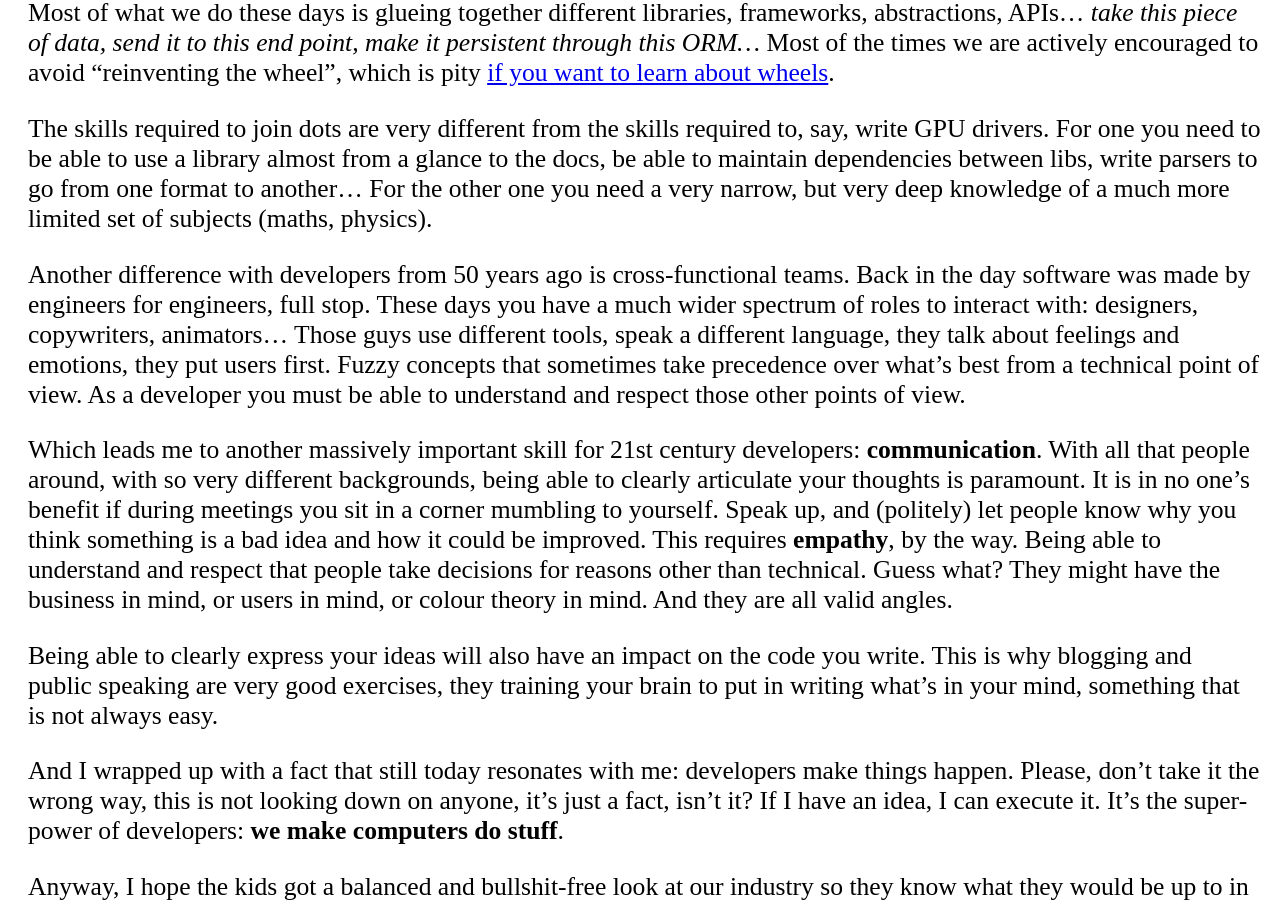
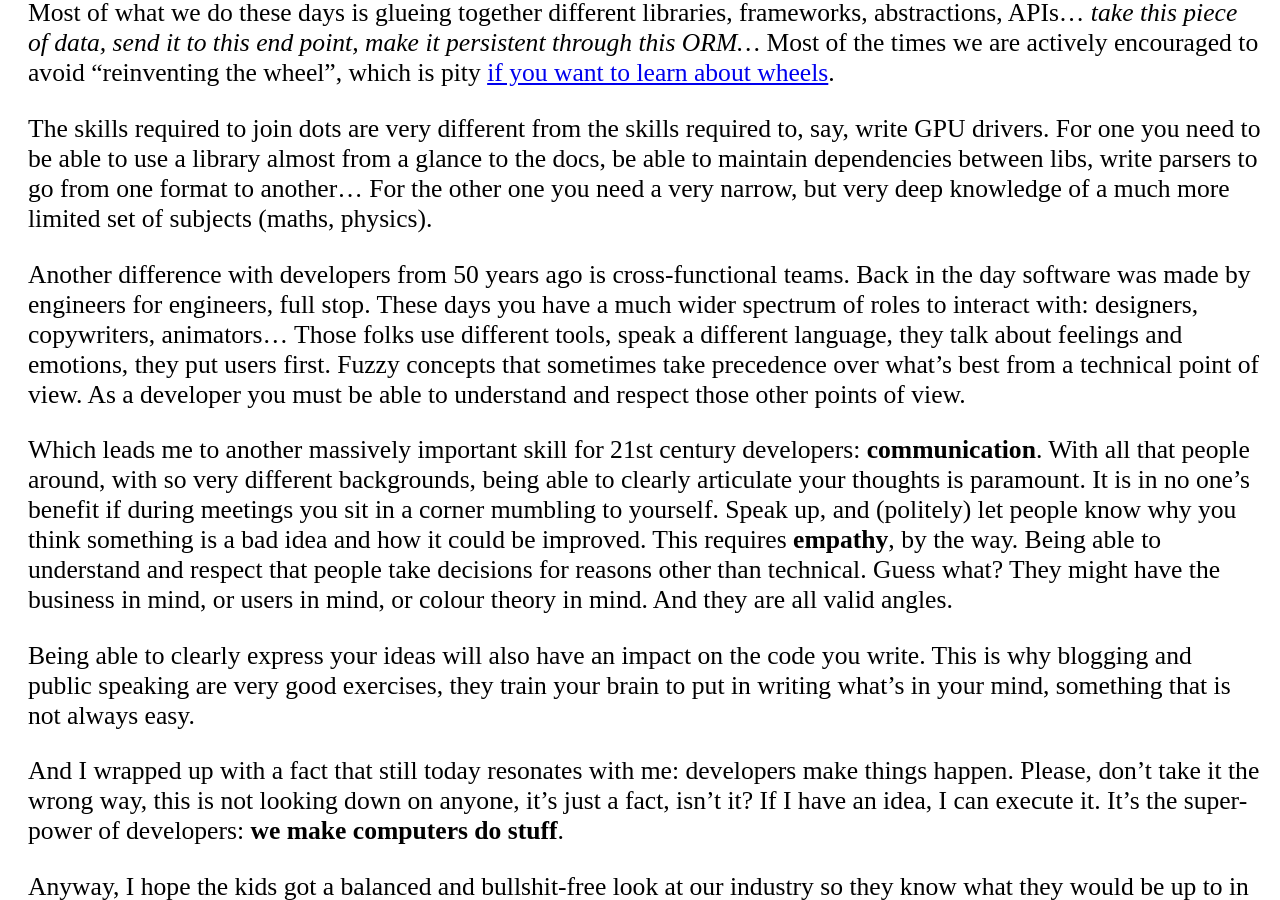
Before and after one commit to juandelgado/blog.juandelgado.es, a Jekyll site: the page built from _posts/2014-01-16-how-is-it-being-a-developer-in-2014.md, in a window 1280 px wide and 900 px high, scrolled down 573 px. Built offline with Jekyll 4.4.1, drawn with Linux system fonts in a browser that asks for light colours.

Commit message:
fix: dead links
And poor language.

```diff
--- a/_posts/2014-01-16-how-is-it-being-a-developer-in-2014.md
+++ b/_posts/2014-01-16-how-is-it-being-a-developer-in-2014.md
@@ -4,7 +4,7 @@
 date:   2014-01-16 22:00:00
 ---
 
-So today we've had a group of 15 year old students from [Thistley Hough Academy](http://www.creativeeducationacademies.org.uk/academies/thistley-hough-academy/) dropping by to get a glimpse of what is work like at a digital studio.
+So today we've had a group of 15 year old students from [Thistley Hough Academy](https://www.thistleyhoughacademy.org.uk/) dropping by to get a glimpse of what is work like at a digital studio.
 
 We gave them a tour of the space and presented from various roles: project manager, interaction design, visual design, games and finally development (yours truly).
 
@@ -12,15 +12,15 @@
 
 One of the first things that comes to mind is how today's programming is a lot more about connecting dots than writing your own code.
 
-Most of what we do these days is glueing together different libraries, frameworks, abstractions, APIs… *take this piece of data, send it to this end point, make it persistent through this ORM…* Most of the times we are actively encouraged to avoid "reinventing the wheel", which is pity [if you want to learn about wheels](http://www.codinghorror.com/blog/2009/02/dont-reinvent-the-wheel-unless-you-plan-on-learning-more-about-wheels.html).
+Most of what we do these days is glueing together different libraries, frameworks, abstractions, APIs… *take this piece of data, send it to this end point, make it persistent through this ORM…* Most of the times we are actively encouraged to avoid "reinventing the wheel", which is pity [if you want to learn about wheels](https://blog.codinghorror.com/dont-reinvent-the-wheel-unless-you-plan-on-learning-more-about-wheels/).
 
 The skills required to join dots are very different from the skills required to, say, write GPU drivers. For one you need to be able to use a library almost from a glance to the docs, be able to maintain dependencies between libs, write parsers to go from one format to another… For the other one you need a very narrow, but very deep knowledge of a much more limited set of subjects (maths, physics).
 
-Another difference with developers from 50 years ago is cross-functional teams. Back in the day software was made by engineers for engineers, full stop. These days you have a much wider spectrum of roles to interact with: designers, copywriters, animators… Those guys use different tools, speak a different language, they talk about feelings and emotions, they put users first. Fuzzy concepts that sometimes take precedence over what's best from a technical point of view. As a developer you must be able to understand and respect those other points of view.
+Another difference with developers from 50 years ago is cross-functional teams. Back in the day software was made by engineers for engineers, full stop. These days you have a much wider spectrum of roles to interact with: designers, copywriters, animators… Those folks use different tools, speak a different language, they talk about feelings and emotions, they put users first. Fuzzy concepts that sometimes take precedence over what's best from a technical point of view. As a developer you must be able to understand and respect those other points of view.
 
 Which leads me to another massively important skill for 21st century developers: **communication**. With all that people around, with so very different backgrounds, being able to clearly articulate your thoughts is paramount. It is in no one's benefit if during meetings you sit in a corner mumbling to yourself. Speak up, and (politely) let people know why you think something is a bad idea and how it could be improved. This requires **empathy**, by the way. Being able to understand and respect that people take decisions for reasons other than technical. Guess what? They might have the business in mind, or users in mind, or colour theory in mind. And they are all valid angles.
 
-Being able to clearly express your ideas will also have an impact on the code you write. This is why blogging and public speaking are very good exercises, they training your brain to put in writing what's in your mind, something that is not always easy.
+Being able to clearly express your ideas will also have an impact on the code you write. This is why blogging and public speaking are very good exercises, they train your brain to put in writing what's in your mind, something that is not always easy.
 
 And I wrapped up with a fact that still today resonates with me: developers make things happen. Please, don't take it the wrong way, this is not looking down on anyone, it's just a fact, isn't it? If I have an idea, I can execute it. It's the super-power of developers: **we make computers do stuff**.
 
```
